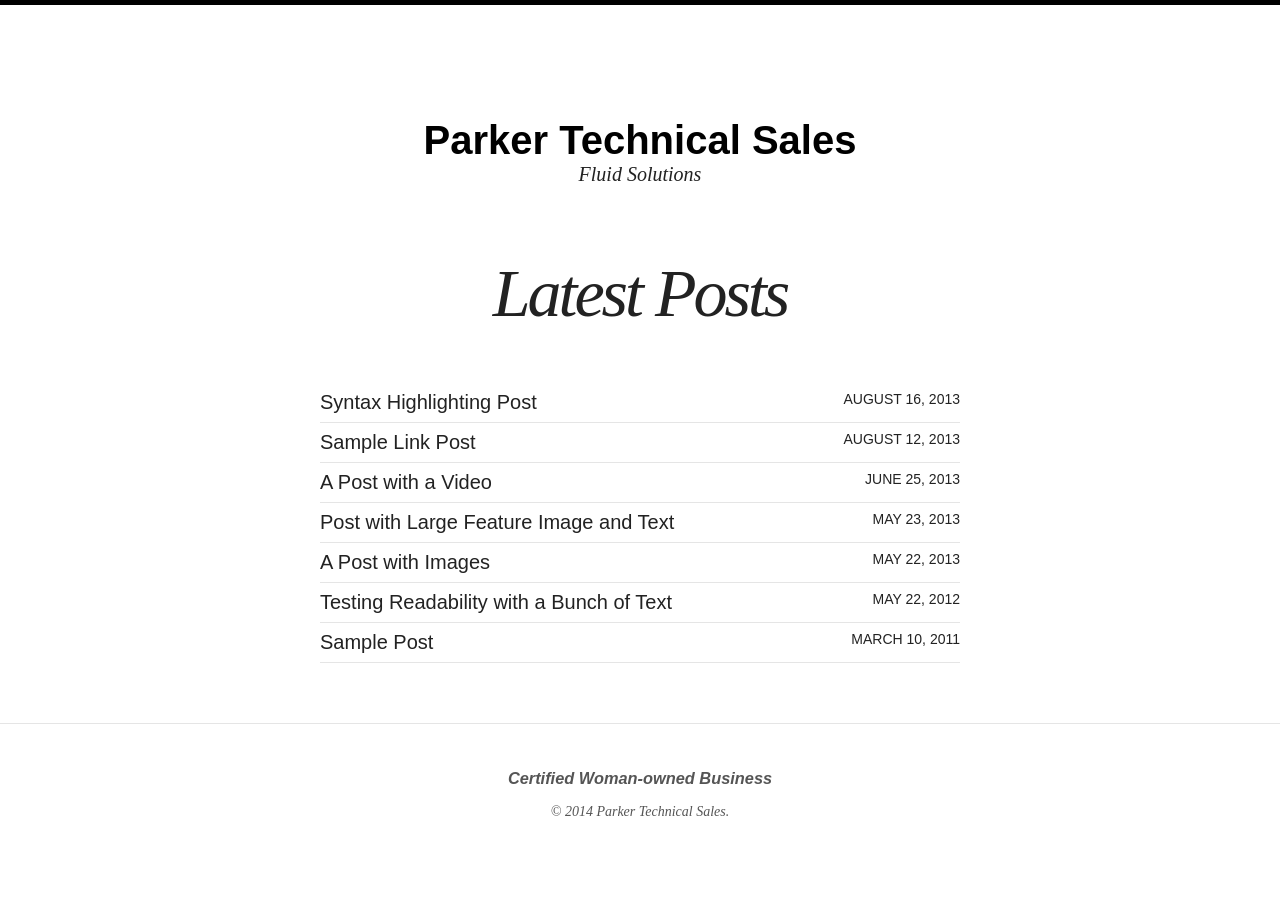
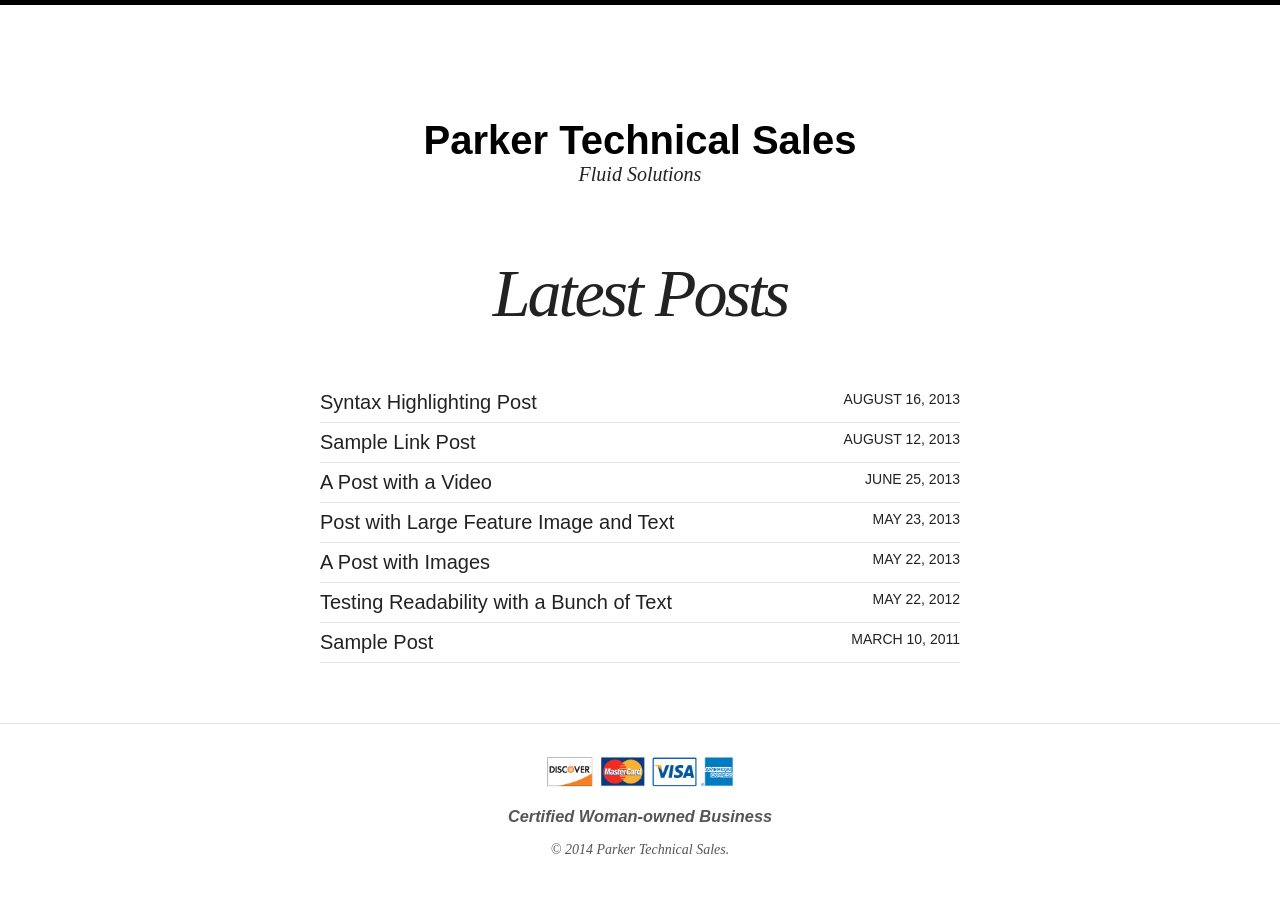
Before and after one commit to strongriley/parker-technical-sales, a Jekyll site: the page built from index.html, in a window 1280 px wide. Built offline with Jekyll 4.4.1, drawn with Linux system fonts in a browser that asks for light colours; nearby versions of some CDN libraries.

Commit message:
Add credit card image

```diff
--- a/_includes/footer.html
+++ b/_includes/footer.html
@@ -1,3 +1,4 @@
+<img src="{{ site.url }}/images/accept-credit-cards.jpg" width="200">
 <h3>Certified Woman-owned Business</h3>
 <span>&copy; {{ site.time | date: '%Y' }} {{ site.owner.name }}.</span>
 <div class="social-icons">
```
Also changed, not shown: images/accept-credit-cards.jpg (added).
